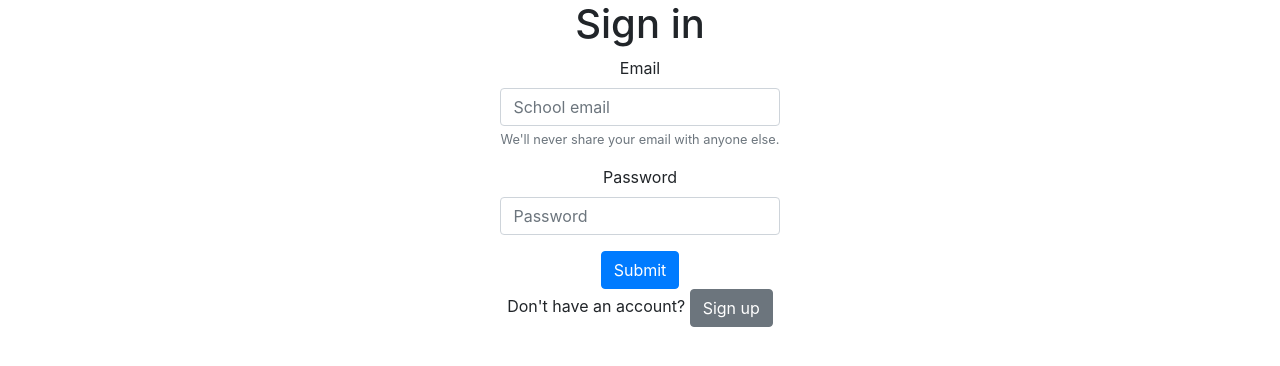
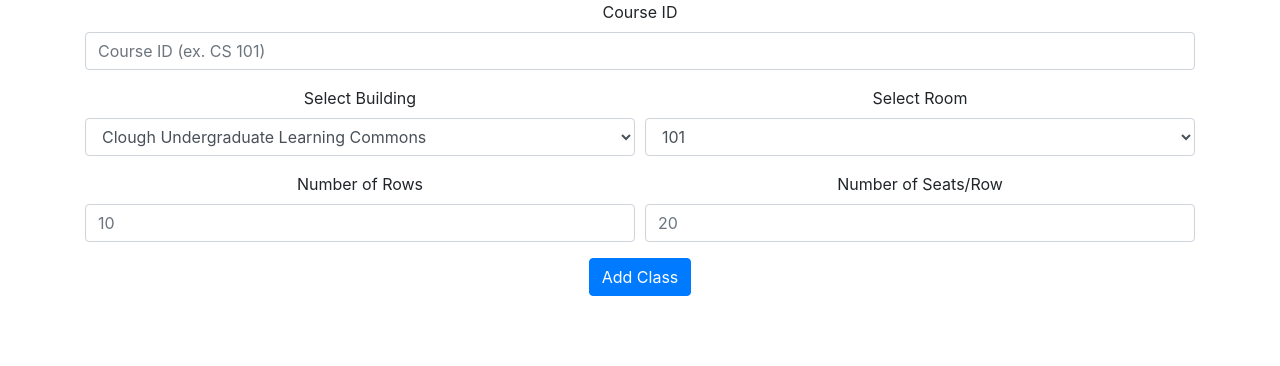
Before and after one commit to devansh2001/SafeSeat-Frontend, a React (Create React App) app: page / in a window 1280 px wide. Shown: the top 366 px of the page. Built offline with nearby package versions, Linux system fonts and the light colour scheme.

Commit message:
create class UI

```diff
--- a/src/App.js
+++ b/src/App.js
@@ -3,11 +3,12 @@ import './App.css';
 import ClassSeatPicker from './components/ClassSeatPicker';
 import Login from './components/Login';
 import SignUp from './components/SignUp';
+import CreateClass from './components/CreateClass';
 
 function App() {
   return (
     <div className="App">
-      <Login />
+      <CreateClass />
     </div>
   );
 }
--- /dev/null
+++ b/src/components/CreateClass.js
@@ -0,0 +1,184 @@
+import React, { Component } from 'react';
+import { Container, Form, Row, Col, Button } from 'react-bootstrap';
+
+class CreateClass extends Component {
+    constructor(props) {
+        super(props);
+        this.state = {
+            courseID: '',
+            building: '',
+            room: '',
+            rows: 0,
+            columns: 0
+        }
+    }
+
+    addClass = async () => {
+        const building = this.state.building;
+        const room = this.state.room;
+        const courseID = this.state.courseID;
+
+        if (!(building && room)) {
+            return;
+        }
+
+        // make API call to get rows and cols
+        var myHeaders = new Headers();
+        myHeaders.append("Content-Type", "application/json");
+        const URL = 'http://localhost:5000/rooms/add-class/';
+        let headers = new Headers();
+        headers.append('Access-Control-Allow-Origin', '*');
+        headers.append('Content-Type', 'application/json');
+        headers.append("Access-Control-Allow-Headers", "*");
+        let body = {
+            courseID: courseID,
+            roomID: building + '-' + room,
+            timing: '08:00:00'
+        }
+        let options = {
+            method: 'POST',
+            headers: headers,
+            redirect: 'follow',
+            body: JSON.stringify(body)
+        }
+
+        let apiResponse = null;
+        await fetch(URL, options)
+        .then(data => data.json())
+        .then(data => apiResponse = data)
+        .catch(err => console.log(err));
+
+        console.log(apiResponse);
+    }
+
+    updateRowsCols = async () => {
+        const building = this.state.building;
+        const room = this.state.room;
+        console.log(building, room);
+        if (!(building && room)) {
+            return;
+        }
+
+        // make API call to get rows and cols
+        const URL = 'http://localhost:5000/rooms/dimension/' + building + '-' + room;
+        let headers = new Headers();
+        headers.append('Access-Control-Allow-Origin', '*');
+        headers.append('Content-Type', 'application/json');
+        headers.append("Access-Control-Allow-Headers", "*");
+        let options = {
+            method: 'GET',
+            headers: headers
+        }
+
+        let apiResponse = null;
+        await fetch(URL, options)
+        .then(data => data.json())
+        .then(data => apiResponse = data)
+        .catch(err => console.log(err));
+
+        console.log(apiResponse);
+        if (apiResponse === null) {
+            return;
+        }
+
+        const length = apiResponse['length'];
+        const breadth = apiResponse['breadth'];
+
+        this.setState({
+            length: length,
+            breadth: breadth
+        });
+    }
+
+    onCourseIDChange = (e) => {
+        const courseID = e.target.value;
+        this.setState({
+            courseID: courseID
+        });
+    }
+
+    onBuildingChange = async (e) => {
+        const building = e.currentTarget.value;
+        await this.setState({
+            building: building
+        });
+        await this.updateRowsCols();
+    }
+
+    onRoomChange = async (e) => {
+        const room = e.currentTarget.value;
+        await this.setState({
+            room: room
+        });
+        await this.updateRowsCols();
+    }
+
+    onRowsChange = (e) => {
+        const rows = e.target.value;
+        this.setState({
+            rows: rows
+        });
+    }
+
+    onColsChange = (e) => {
+        const cols = e.target.value;
+        this.setState({
+            cols: cols
+        });
+    }
+
+    render() {
+        return (
+            <Container>
+                <Form>
+                    <Form.Group controlId="formBasicEmail">
+                        <Form.Label>Course ID</Form.Label>
+                        <Form.Control onChange={this.onCourseIDChange} type="text" placeholder="Course ID (ex. CS 101)" />
+                    </Form.Group>
+                    <Form.Row>
+                        <Col>
+                            <Form.Group controlId="exampleForm.ControlSelect1">
+                                <Form.Label>Select Building</Form.Label>
+                                <Form.Control onChange={this.onBuildingChange} as="select">
+                                    <option>Clough Undergraduate Learning Commons</option>
+                                    <option>College of Computing</option>
+                                    <option>Instructional Center</option>
+                                </Form.Control>
+                            </Form.Group>
+                        </Col>
+                        <Col>
+                            <Form.Group controlId="exampleForm.ControlSelect1">
+                                <Form.Label>Select Room</Form.Label>
+                                <Form.Control onChange={this.onRoomChange} as="select">
+                                    <option>101</option>
+                                    <option>220</option>
+                                    <option>305</option>
+                                    <option>332</option>
+                                </Form.Control>
+                            </Form.Group>
+                        </Col>
+                    </Form.Row>
+                    <Form.Row>
+                        <Col>
+                            <Form.Group controlId="formBasicPassword">
+                                <Form.Label>Number of Rows</Form.Label>
+                                <Form.Control onChange={this.onRowsChange} value={this.state.length} type="text" placeholder="10" />
+                            </Form.Group>
+                        </Col>
+                        <Col>
+                            <Form.Group controlId="formBasicPassword">
+                                <Form.Label>Number of Seats/Row</Form.Label>
+                                <Form.Control onChange={this.onColsChange} value={this.state.breadth} type="text" placeholder="20" />
+                            </Form.Group>
+                        </Col>
+                    </Form.Row>
+                </Form>
+                <Button onClick={this.addClass} >
+                    Add Class
+                </Button>
+            </Container>
+        )
+    }
+}
+
+export default CreateClass;
```
Also changed, not shown: 1 other file (tests, documents, lock files or other folders).
